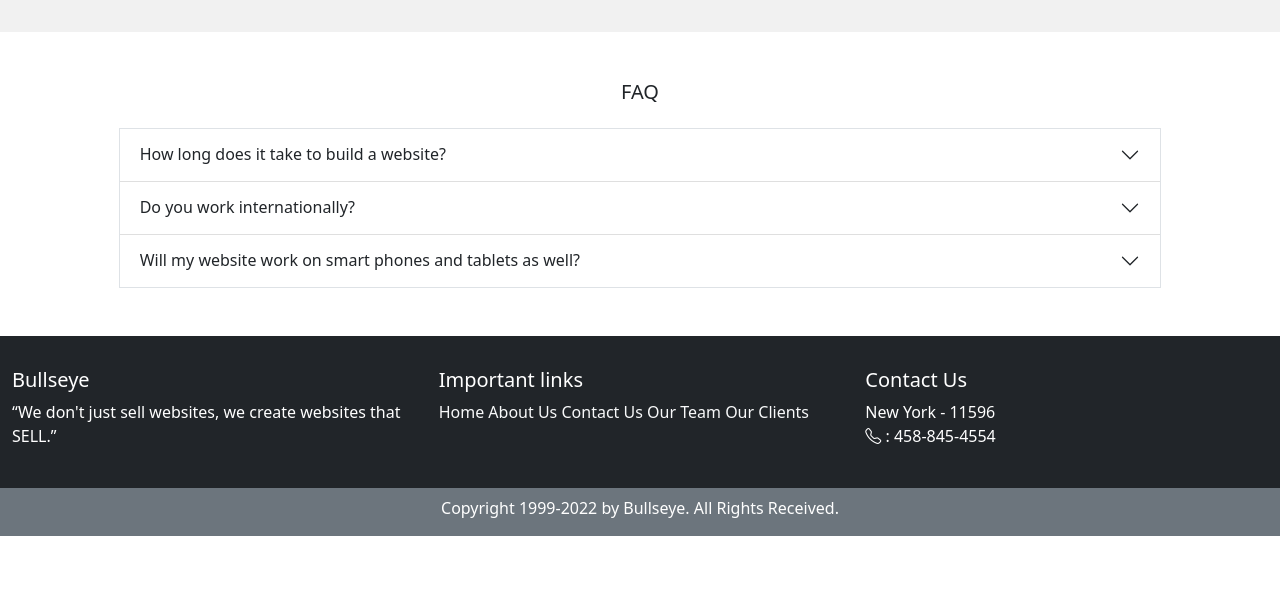
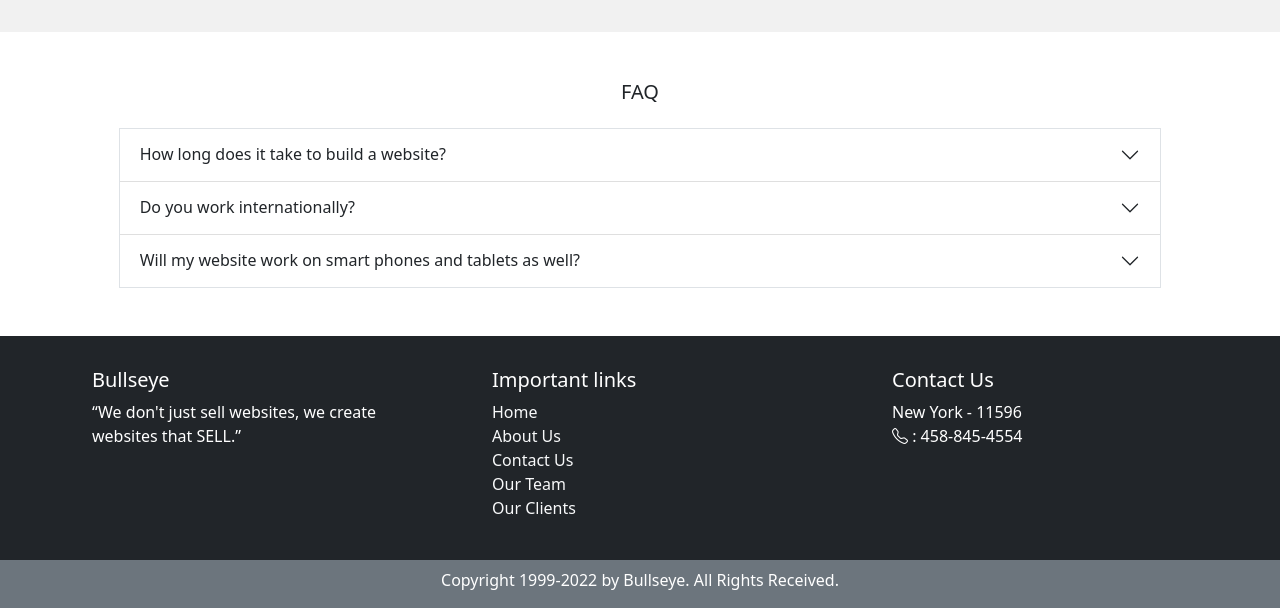
Before and after one commit to Grewal009/bullseye.github.io, a plain HTML site: page index.html in a window 1280 px wide. Shown: the part 1811-2419 px from the top of the page. Before the commit the page ends 2347 px from the top, so only its background shows below. Drawn offline with nearby package versions, Linux system fonts and the light colour scheme.

Commit message:
Add files via upload

```diff
--- a/index.html
+++ b/index.html
@@ -241,26 +241,26 @@
       </div>
 
     <!-- footer -->
-    <div class="row bg-dark text-white pt-3 pb-4">
-      <div class="col-md-4 pt-3">
+    <div class="row bg-dark text-white justify-content-evenly pt-3 pb-4">
+      <div class="col-md-3 pt-3">
         <h5>Bullseye</h5>
         <p>“We don't just sell websites, we create websites that SELL.”</p>
 
 
       </div>
-      <div class="col-md-4 pt-3">
+      <div class="col-md-3 pt-3">
         <h5>Important links</h5>
         <p >
-          <a href="#" class="text-decoration-none link-light">Home</a>
-          <a href="#" class="text-decoration-none link-light">About Us</a>
-          <a href="#" class="text-decoration-none link-light">Contact Us</a>
-          <a href="#" class="text-decoration-none link-light">Our Team</a>
-          <a href="#" class="text-decoration-none link-light">Our Clients</a>
+          <a href="#" class="text-decoration-none link-light">Home</a><br>
+          <a href="#" class="text-decoration-none link-light">About Us</a><br>
+          <a href="#" class="text-decoration-none link-light">Contact Us</a><br>
+          <a href="#" class="text-decoration-none link-light">Our Team</a><br>
+          <a href="#" class="text-decoration-none link-light">Our Clients</a><br>
         </p>
 
 
     </div>
-      <div class="col-md-4 pt-3">
+      <div class="col-md-3 pt-3">
         <h5>Contact Us</h5>
         <p>
           New York - 11596<br>
```
